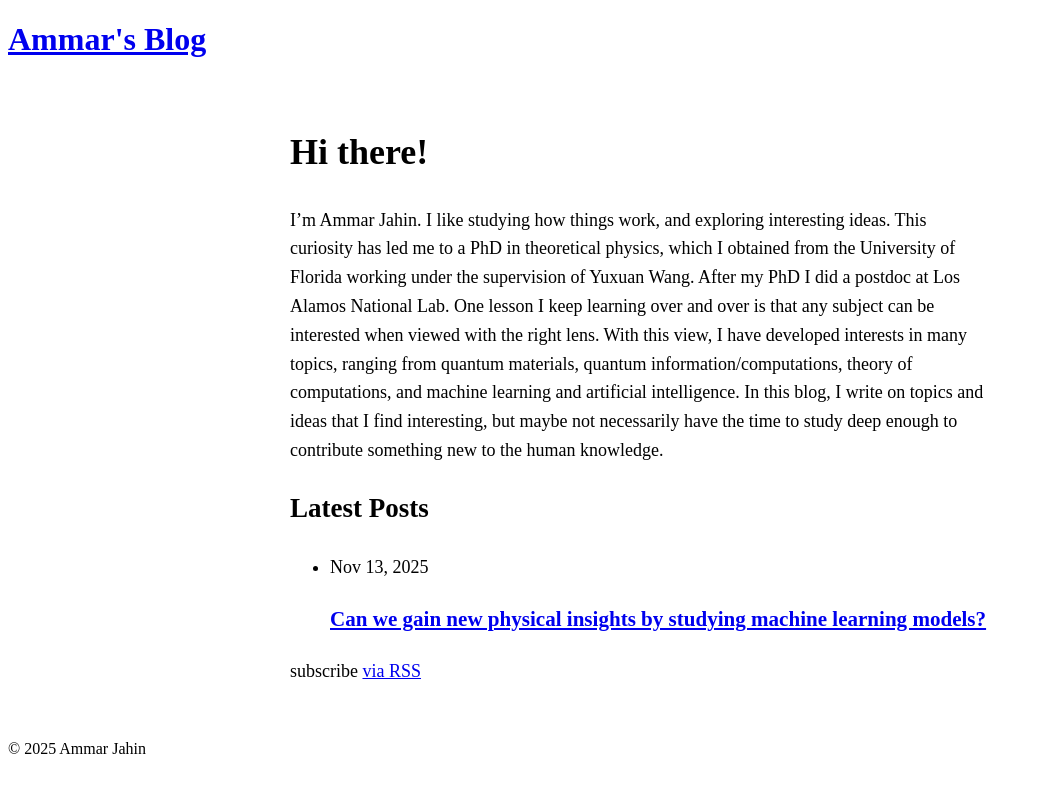
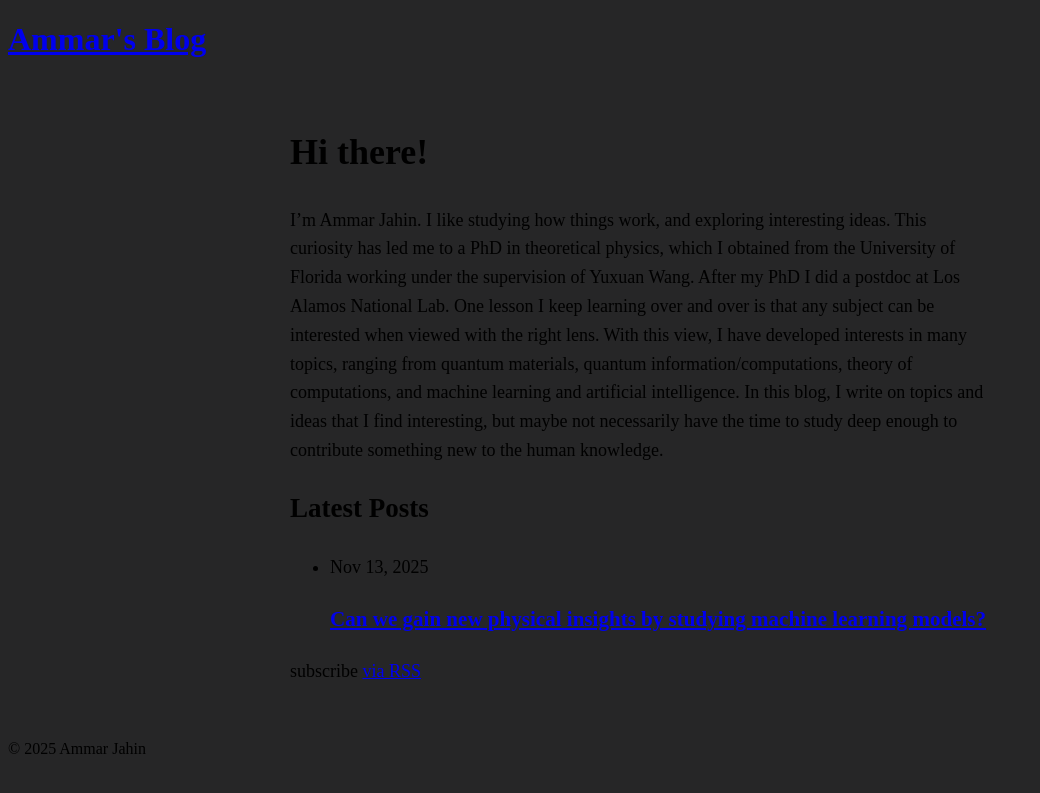
Before and after one commit to amarjahin/amarjahin.github.io, a Jekyll site: the page built from README.md, in a window 1280 px wide. Shown: the top 793 px of the page, without its empty margins (0-1040 px from the left). Built offline with Jekyll 4.4.1, drawn with Linux system fonts in a browser that asks for light colours; our own code applies the rules of GitHub Pages for plain Markdown files.

Commit message:
background color

```diff
--- a/assets/css/style.css
+++ b/assets/css/style.css
@@ -12,3 +12,7 @@
     max-width: 100%;
     overflow-x: auto;
   }
+
+  body {
+    background-color: rgb(38, 38, 39);
+  }
```
